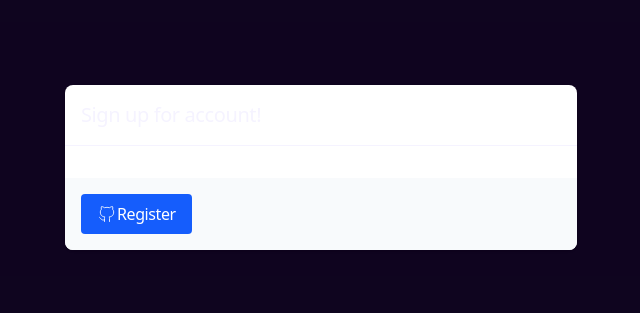
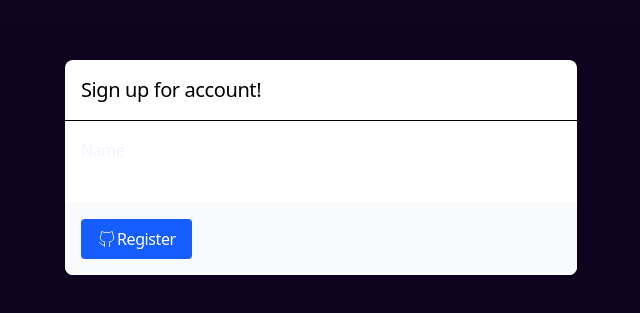
Before and after one commit to shofiudinmuh/learn-reactjs, a React (Vite) app: page / in a window 1280 px wide. Shown: the part 233-546 px from the top of the page, without its empty margins (319-959 px from the left). Built offline with nearby package versions, Linux system fonts and the light colour scheme.

Commit message:
update : install taillwindcss forms

```diff
--- a/package.json
+++ b/package.json
@@ -19,6 +19,7 @@
     },
     "devDependencies": {
         "@eslint/js": "^9.19.0",
+        "@tailwindcss/forms": "^0.5.10",
         "@types/react": "^19.0.8",
         "@types/react-dom": "^19.0.3",
         "@vitejs/plugin-react": "^4.3.4",
--- a/src/App.jsx
+++ b/src/App.jsx
@@ -9,7 +9,12 @@ function App() {
         <PlaceContentCenter>
             <Card>
                 <Card.Title>Sign up for account!</Card.Title>
-                <Card.Body></Card.Body>
+                <Card.Body>
+                    <div className='mb-6'>
+                        <label htmlFor='name'>Name</label>
+                        <input type='text' name='name' id='name' />
+                    </div>
+                </Card.Body>
                 <Card.Footer>
                     <Button>
                         <IconBrandGithub />
--- a/src/components/Card.jsx
+++ b/src/components/Card.jsx
@@ -4,14 +4,14 @@ function Card({ title, children, footer }) {
 
 function Title({ children }) {
     return (
-        <div className='p-4 border-b'>
+        <div className='p-4 border-b text-black'>
             <h1 className={'text-xl'}>{children}</h1>
         </div>
     );
 }
 
 function Body({ children }) {
-    return <div className={'leading-relaxed p-4'}>{children}</div>;
+    return <div className={'leading-relaxed p-4 '}>{children}</div>;
 }
 
 function Footer({ children }) {
```
Also changed, not shown: 1 other file (tests, documents, lock files or other folders).
